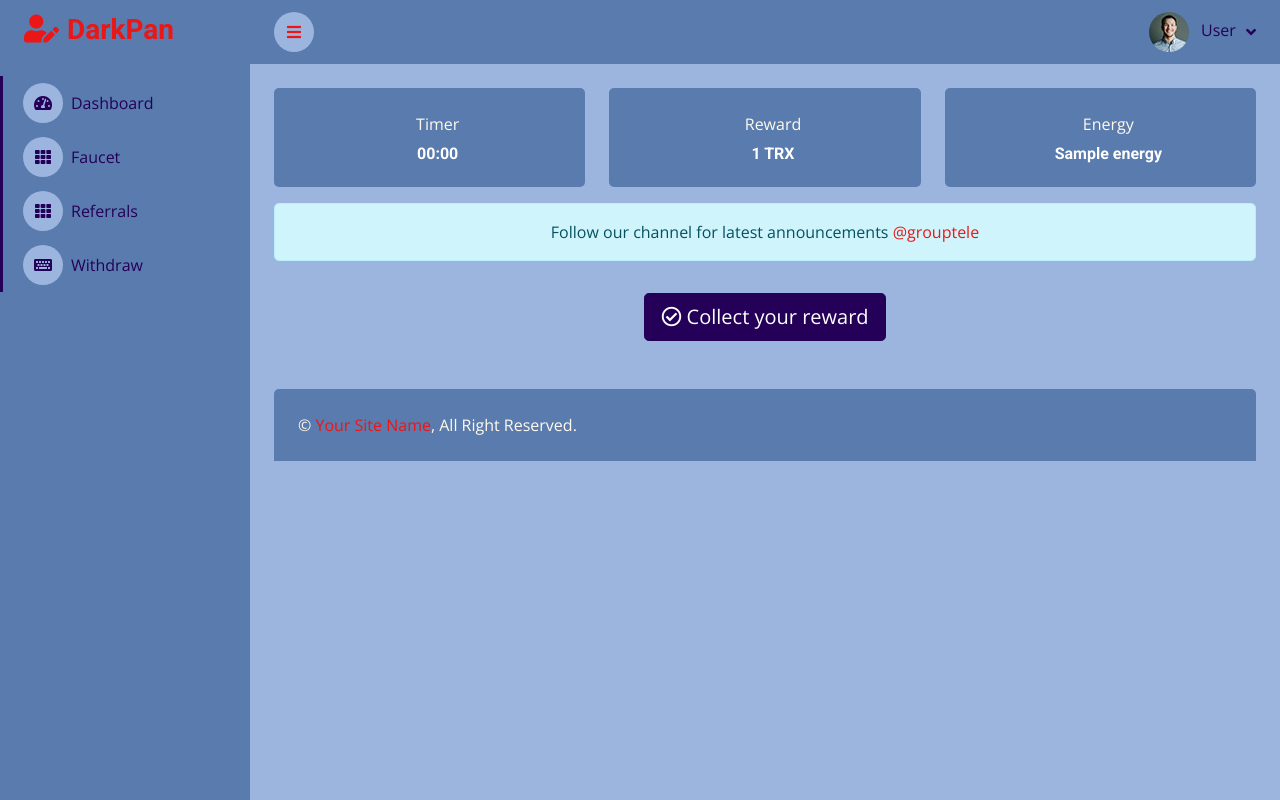
After one commit to adimiuprix/Flozz-Faucet-, a CodeIgniter 4 app: the page made by app/Views/user/faucet.php in a window 1280 px wide. The commit adds this page. Run offline with PHP 8.4 and a stand-in for CodeIgniter, Linux system fonts and the light colour scheme; the template is opened without the code that fills it: most values are stand-ins (such as "Sample title", 1, 10 or a date in 2020); some libraries are stand-ins or nearby versions.

Commit message:
Faucet controller and library

```diff
--- a/app/Config/Routes.php
+++ b/app/Config/Routes.php
@@ -15,3 +15,9 @@ $routes->post('logincheck', 'Auth\LoginController::checkUser');
 $routes->get('logout', 'Auth\LoginController::logout');
 
 $routes->get('dashboard', 'User\DashboardController::index');
+$routes->get('faucet', 'User\DashboardController::faucet');
+$routes->get('referral', 'User\DashboardController::referral');
+$routes->get('withdraw', 'User\DashboardController::withdraw');
+$routes->get('setting', 'User\DashboardController::setting');
+
+$routes->post('faucet-run', 'FaucetController::running');
--- a/app/Database/Migrations/2024-04-09-024032_Users.php
+++ b/app/Database/Migrations/2024-04-09-024032_Users.php
@@ -51,7 +51,7 @@ class Users extends Migration
                 'null' => true,
             ],
             'last_claim' => [
-                'type'       => 'TIMESTAMP',
+                'type'       => 'BIGINT',
                 'null' => true,
             ],
             'energy' => [
@@ -60,7 +60,7 @@ class Users extends Migration
                 'default' => '0',
             ],
         ]);
-        $this->forge->addKey('id', true);
+        $this->forge->addKey('id_user', true);
         $this->forge->createTable('users');
     }
 
--- a/app/Views/layouts/sidebar.php
+++ b/app/Views/layouts/sidebar.php
@@ -7,7 +7,7 @@
         <div class="navbar-nav w-100">
             <a href="<?= base_url('dashboard'); ?>" class="nav-item nav-link"><i class="fa fa-tachometer-alt me-2"></i>Dashboard</a>
             <a href="<?= base_url('faucet'); ?>" class="nav-item nav-link"><i class="fa fa-th me-2"></i>Faucet</a>
-            <a href="<?= base_url('referrals'); ?>" class="nav-item nav-link"><i class="fa fa-th me-2"></i>Referrals</a>
+            <a href="<?= base_url('referral'); ?>" class="nav-item nav-link"><i class="fa fa-th me-2"></i>Referrals</a>
             <a href="<?= base_url('withdraw'); ?>" class="nav-item nav-link"><i class="fa fa-keyboard me-2"></i>Withdraw</a>
         </div>
     </nav>
--- a/app/Views/layouts/user-template.php
+++ b/app/Views/layouts/user-template.php
@@ -55,12 +55,11 @@
                     <div class="nav-item dropdown">
                         <a href="#" class="nav-link dropdown-toggle" data-bs-toggle="dropdown">
                         <img class="rounded-circle me-lg-2" src="<?= base_url('public/user/img/user.jpg'); ?>" alt="" style="width: 40px; height: 40px;">
-                        <span class="d-none d-lg-inline-flex">John Doe</span>
+                        <span class="d-none d-lg-inline-flex">User</span>
                         </a>
                         <div class="dropdown-menu dropdown-menu-end bg-secondary border-0 rounded-0 rounded-bottom m-0">
-                            <a href="#" class="dropdown-item">My Profile</a>
-                            <a href="#" class="dropdown-item">Settings</a>
-                            <a href="<?= base_url('logout')?>" class="dropdown-item">Log Out</a>
+                            <a href="<?= base_url('setting'); ?>" class="dropdown-item">Settings</a>
+                            <a href="<?= base_url('logout'); ?>" class="dropdown-item">Log Out</a>
                         </div>
                     </div>
                 </div>
--- a/app/Views/user/dashboard.php
+++ b/app/Views/user/dashboard.php
@@ -1,7 +1,6 @@
 <?= $this->extend('layouts/user-template') ?>
 <?= $this->section('content') ?>
 
-<!-- Sale & Revenue Start -->
 <div class="container-fluid pt-4 px-4">
     <div class="row g-4">
         <div class="col-sm-12 col-xl-4">
@@ -33,7 +32,6 @@
         </div>
     </div>
 </div>
-<!-- Sale & Revenue End -->
 
 <!-- Content End -->
 <?= $this->endSection() ?>
--- /dev/null
+++ b/app/Views/user/faucet.php
@@ -0,0 +1,50 @@
+<?= $this->extend('layouts/user-template') ?>
+<?= $this->section('content') ?>
+
+<div class="container-fluid pt-4 px-4">
+    <div class="row g-4">
+        <div class="col-sm-12 col-xl-4">
+            <div class="bg-secondary rounded d-flex align-items-center justify-content-center p-4">
+                <div class="ms-3 text-center">
+                    <p class="mb-2">Timer</p>
+                    <h6 class="mb-0">00:00</h6>
+                </div>
+            </div>
+        </div>
+        <div class="col-sm-12 col-xl-4">
+            <div class="bg-secondary rounded d-flex align-items-center justify-content-center p-4">
+                <div class="ms-3 text-center">
+                    <p class="mb-2">Reward</p>
+                    <h6 class="mb-0">1 TRX</h6>
+                </div>
+            </div>
+        </div>
+        <div class="col-sm-12 col-xl-4">
+            <div class="bg-secondary rounded d-flex align-items-center justify-content-center p-4">
+                <div class="ms-3 text-center">
+                    <p class="mb-2">Energy</p>
+                    <h6 class="mb-0"><?= $energy; ?></h6>
+                </div>
+            </div>
+        </div>
+    </div>
+
+    <div class="pt-3">
+        <div class="alert alert-info text-center">
+            Follow our channel for latest announcements <a href="http://">@grouptele</a>
+        </div>
+    </div>
+
+    <div class="pt-3">
+        <div class="col-12 col-md-12 col-lg-12 mb-4 text-center">
+            <form action="<?= base_url('faucet-run'); ?>" method="post">
+                <div class="text-center">
+
+                </div>
+                <button type="submit" class="btn btn-secondary btn-lg claim-button"><i class="far fa-check-circle"></i> Collect your reward</button>
+            </form>
+        </div>
+    </div>
+</div>
+
+<?= $this->endSection() ?>
--- a/composer.json
+++ b/composer.json
@@ -12,6 +12,7 @@
     "require": {
         "php": "^8.1",
         "codeigniter4/framework": "^4.0",
+        "nesbot/carbon": "^3.2",
         "pragmarx/random": "^0.2.2"
     },
     "require-dev": {
```
Also changed, not shown: app/Controllers/FaucetController.php (added, +39 -0 lines), app/Controllers/User/DashboardController.php (+47 -0 lines), app/Views/user/referrals.php (added, +14 -0 lines), app/Views/user/setting.php (added, +14 -0 lines), app/Views/user/withdraw.php (added, +14 -0 lines), 1 other file.
